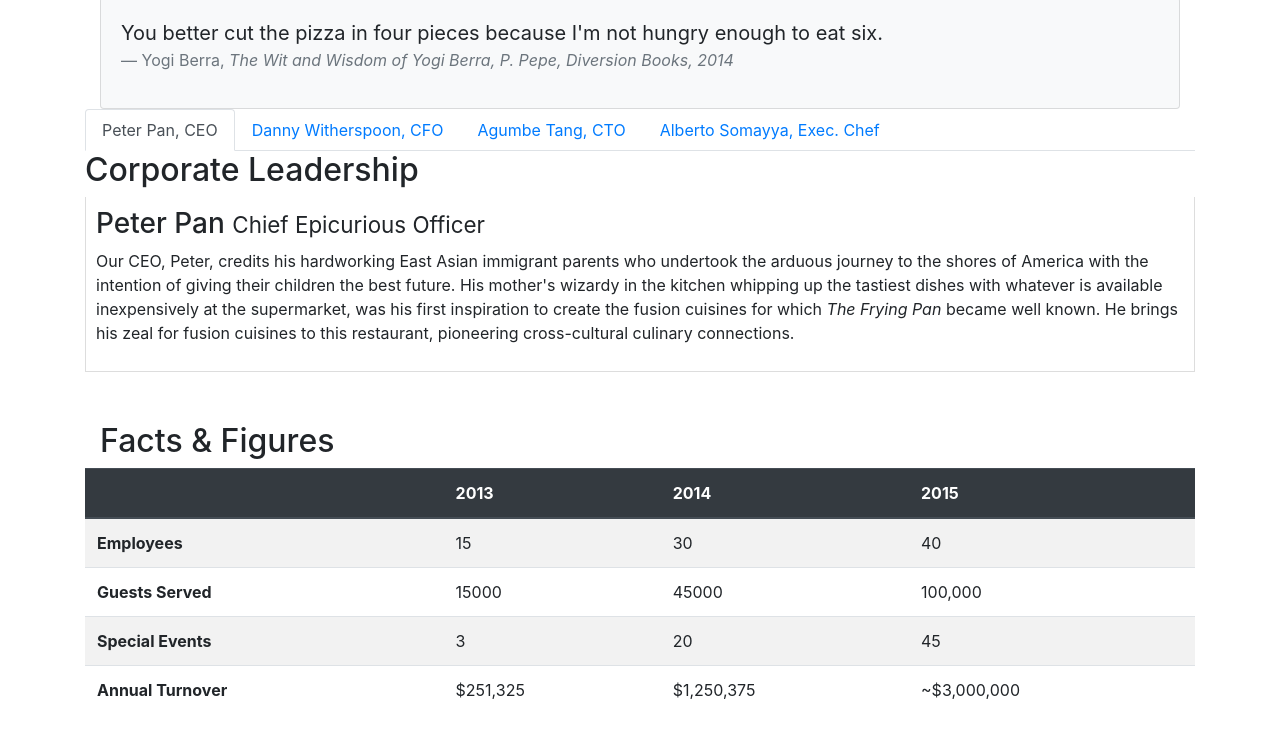
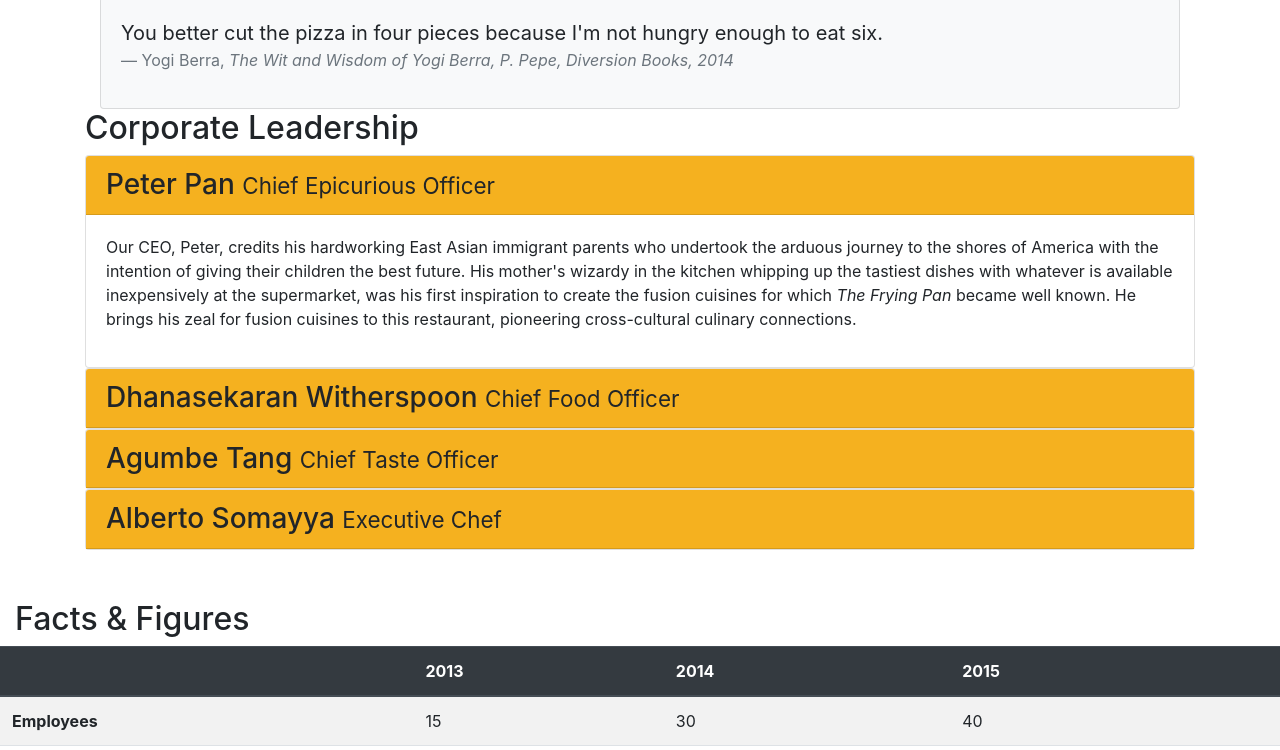
Before and after one commit to shayan102/CourseEraRepository, a website: page aboutus.html in a window 1280 px wide. Shown: the part 762-1512 px from the top of the page. Drawn offline with nearby package versions, Linux system fonts and the light colour scheme.

Commit message:
Accordion

```diff
--- a/aboutus.html
+++ b/aboutus.html
@@ -113,80 +113,125 @@
             </div>
         </div>
 
-        <ul class="nav nav-tabs">
-            <li class="nav-item">
-                <a class="nav-link active" href="#peter" role="tab" data-toggle="tab">Peter Pan, CEO</a>
-            </li>
-            <li class="nav-item">
-                <a class="nav-link" href="#danny" role="tab" data-toggle="tab">Danny Witherspoon, CFO</a>
-            </li>
-            <li class="nav-item">
-                <a class="nav-link" href="#agumbe" role="tab" data-toggle="tab">Agumbe Tang, CTO</a>
-            </li>
-            <li class="nav-item">
-                <a class="nav-link" href="#alberto" role="tab" data-toggle="tab">Alberto Somayya, Exec. Chef</a>
-            </li>
-        </ul>
 
         <div class="row">
             <div class="col-12 col-sm-12 ">
                 <h2>Corporate Leadership</h2>
 
 
-                <div class="tab-content">
-                    <div role="tabpanel" class="tab-pane fade show active" id="peter">
-                        <h3>Peter Pan <small>Chief Epicurious Officer</small></h3>
-                        <p class="d-none d-sm-block">Our CEO, Peter, credits his hardworking East Asian immigrant
+                <div id="accordion">
+
+                    <div class="card">
+                        <div class="card-header" role="tab" id="peterhead">
+                            <h3 class="mb-0">
+                                <a data-toggle="collapse" data-target="#peter">
+                                    Peter Pan <small>Chief Epicurious Officer</small>
+                                </a>
+                            </h3>
+                        </div>
+                        <div class="collapse show" id="peter" data-parent="#accordion">
+                            <div class="card-body">
+                                <p class="d-none d-sm-block">Our CEO, Peter, credits his hardworking East Asian
+                                    immigrant
                                     parents
                                     who
                                     undertook the arduous
-                            journey to the shores of America with the intention of giving their children the best
+                                    journey to the shores of America with the intention of giving their children the
+                                    best
                                     future.
                                     His
-                            mother's wizardy in the kitchen whipping up the tastiest dishes with whatever is available
-                            inexpensively at the supermarket, was his first inspiration to create the fusion cuisines
+                                    mother's wizardy in the kitchen whipping up the tastiest dishes with whatever is
+                                    available
+                                    inexpensively at the supermarket, was his first inspiration to create the fusion
+                                    cuisines
                                     for
                                     which
-                            <em>The Frying Pan</em> became well known. He brings his zeal for fusion cuisines to this
+                                    <em>The Frying Pan</em> became well known. He brings his zeal for fusion cuisines to
+                                    this
                                     restaurant, pioneering cross-cultural culinary connections.</p>
                             </div>
+                        </div>
+                    </div>
 
-
-                    <div role="tabpanel" class="tab-pane fade" id="danny">
-                        <h3>Dhanasekaran Witherspoon <small>Chief Food Officer</small></h3>
+                    <div class="card">
+                        <div class="card-header" role="tab" id="dannyhead">
+                            <h3 class="mb-0">
+                                <a class="collapsed" data-toggle="collapse" data-target="#danny">
+                                    Dhanasekaran Witherspoon <small>Chief Food Officer</small>
+                                </a>
+                            </h3>
+                        </div>
+                        <div class="collapse" id="danny" data-parent="#accordion">
+                            <div class="card-body">
                                 <p class="d-none d-sm-block">Our CFO, Danny, as he is affectionately referred to by his
                                     colleagues,
                                     comes from a long established
                                     family tradition in farming and produce. His experiences growing up on a farm in the
                                     Australian
-                            outback gave him great appreciation for varieties of food sources. As he puts it in his own
+                                    outback gave him great appreciation for varieties of food sources. As he puts it in
+                                    his
+                                    own
                                     words,
                                     <em>Everything that runs, wins, and everything that stays, pays!</em></p>
                             </div>
+                        </div>
+                    </div>
 
 
-                    <div role="tabpanel" class="tab-pane fade" id="alberto">
-                        <h3>Agumbe Tang <small>Chief Taste Officer</small></h3>
-                        <p class="d-none d-sm-block">Blessed with the most discerning gustatory sense, Agumbe, our CTO,
+                    <div class="card">
+                        <div class="card-header" role="tab" id="agumbehead">
+                            <h3 class="mb-0">
+                                <a class="collapsed" data-toggle="collapse" data-target="#agumbe">
+                                    Agumbe Tang <small>Chief Taste Officer</small>
+                                </a>
+                            </h3>
+                        </div>
+                        <div class="collapse" id="agumbe" data-parent="#accordion">
+                            <div class="card-body">
+                                <p class="d-none d-sm-block">Blessed with the most discerning gustatory sense,
+                                    Agumbe, our
+                                    CTO,
                                     personally ensures that every dish
-                            that we serve meets his exacting tastes. Our chefs dread the tongue lashing that ensues if
+                                    that we serve meets his exacting tastes. Our chefs dread the tongue lashing that
+                                    ensues
+                                    if
                                     their
-                            dish does not meet his exacting standards. He lives by his motto, <em>You click only if you
+                                    dish does not meet his exacting standards. He lives by his motto, <em>You click
+                                        only if
+                                        you
                                         survive
                                         my lick.</em></p>
                             </div>
+                        </div>
+                    </div>
 
 
-                    <div role="tabpanel" class="tab-pane fade" id="agumbe">
-                        <h3>Alberto Somayya <small>Executive Chef</small></h3>
-                        <p class="d-none d-sm-block">Award winning three-star Michelin chef with wide International
+                    <div class="card">
+                        <div class="card-header" role="tab" id="albertohead">
+                            <h3 class="mb-0">
+                                <a class="collapsed" data-toggle="collapse" data-target="#alberto">
+                                    Alberto Somayya <small>Executive Chef</small>
+                                </a>
+                            </h3>
+                        </div>
+                        <div class="collapse" id="alberto" data-parent="#accordion">
+                            <div class="card-body">
+                                <p class="d-none d-sm-block">Award winning three-star Michelin chef with wide
+                                    International
                                     experience
                                     having worked closely with
-                            whos-who in the culinary world, he specializes in creating mouthwatering Indo-Italian fusion
-                            experiences. He says, <em>Put together the cuisines from the two craziest cultures, and you
+                                    whos-who in the culinary world, he specializes in creating mouthwatering
+                                    Indo-Italian
+                                    fusion
+                                    experiences. He says, <em>Put together the cuisines from the two craziest cultures,
+                                        and
+                                        you
                                         get
                                         a
                                         winning hit! Amma Mia!</em></p>
+                            </div>
+                        </div>
+                    </div>
                 </div>
             </div>
         </div>
```
Lines whose indentation alone changed are shown as unchanged.
